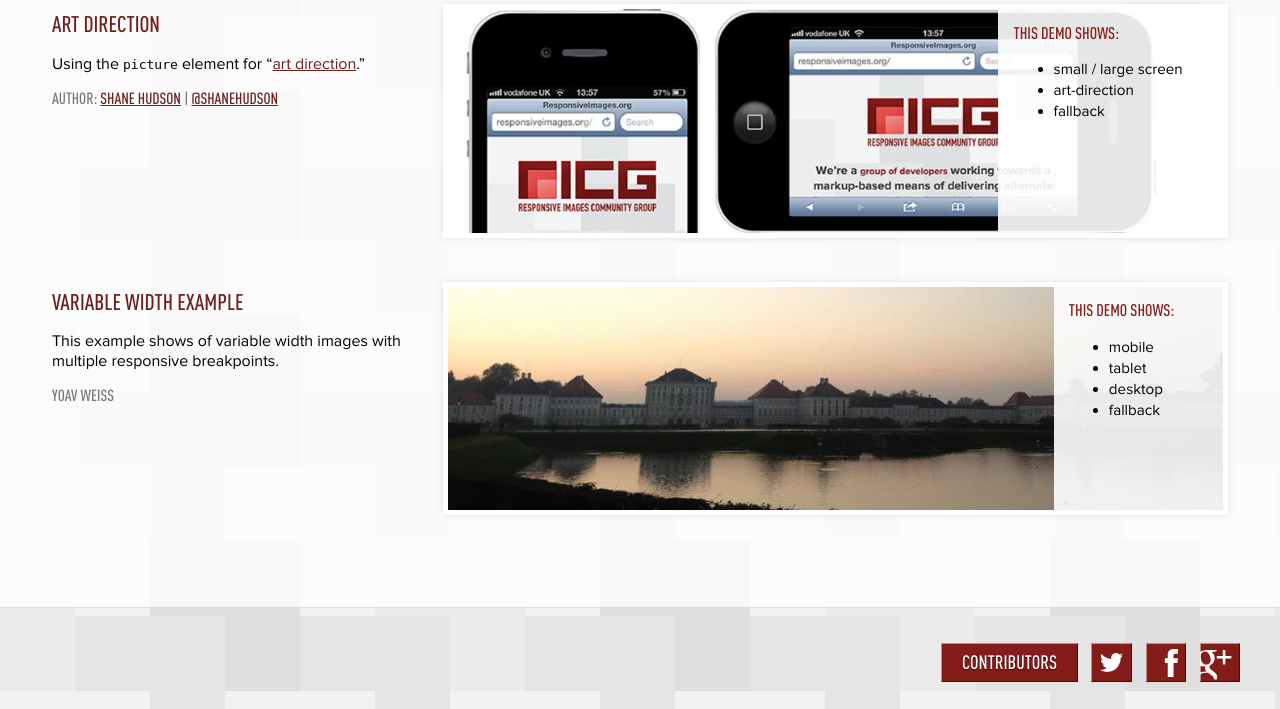
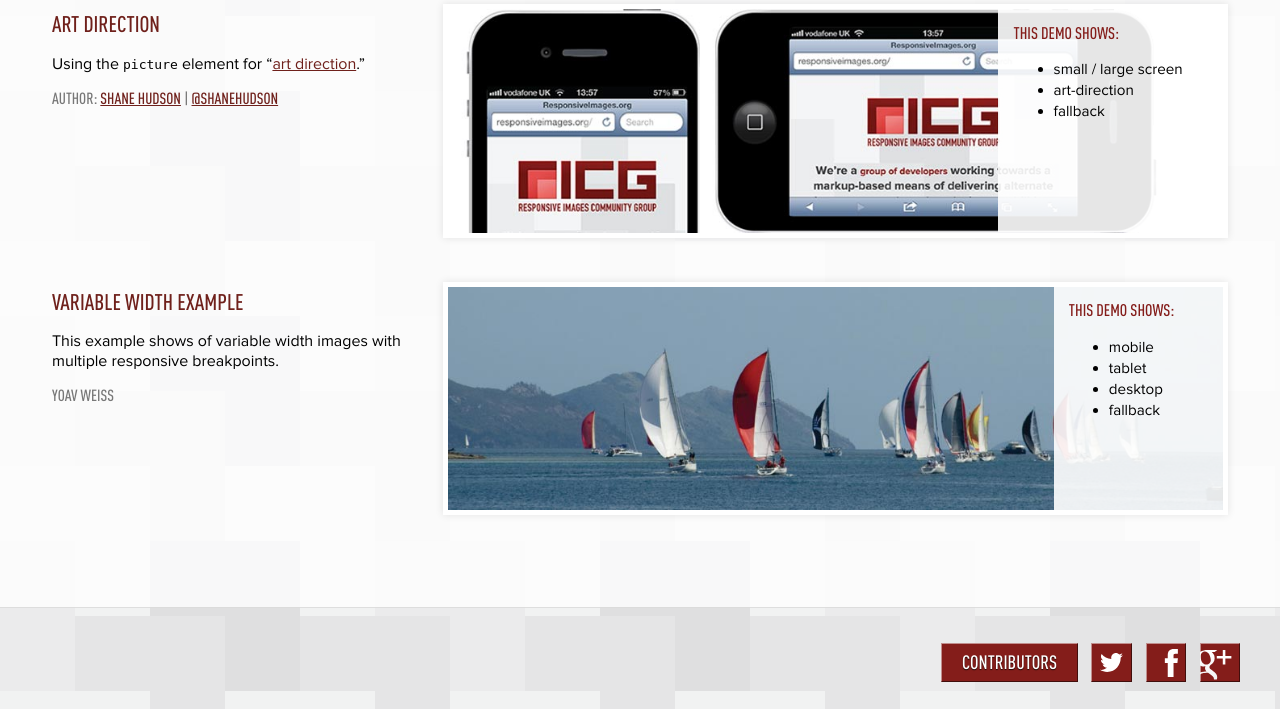
Before and after one commit to ResponsiveImagesCG/responsiveimages.org, a PHP site: page /demos/ in a window 1280 px wide. Shown: the part 884-1593 px from the top of the page. Run offline with PHP 8.4, Linux system fonts and the light colour scheme.

Commit message:
Linked to correct thumbnail

```diff
--- a/demos/index.php
+++ b/demos/index.php
@@ -109,7 +109,7 @@
 					<address>Yoav Weiss</address>
 				</div>
 				<figure class="demo-thumb col-b">
-					<a href="variable-width/index.html"><img src="http://responsiveimages.org/img/demo-crop.jpg"></a>
+					<a href="variable-width/index.html"><img src="http://responsiveimages.org/img/demo-grid.jpg"></a>
 					<figcaption>
 						<p class="demo-hed">This demo shows:</p>
 						<ul>
```
